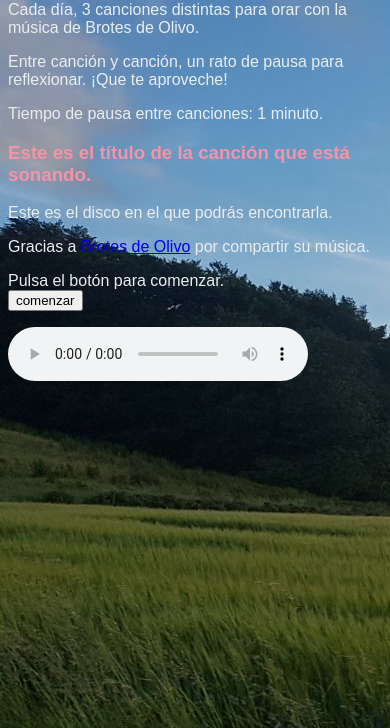
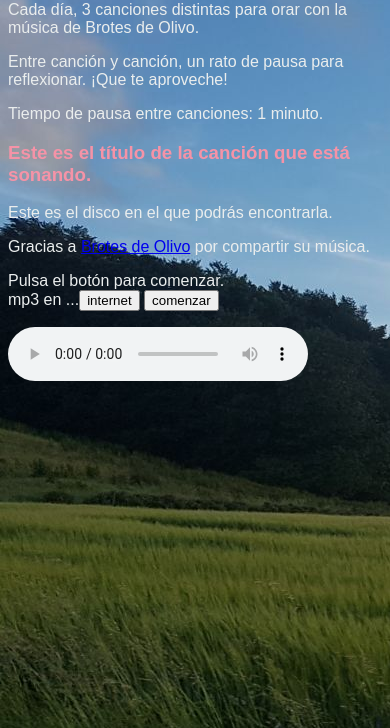
Before and after one commit to luisgentil/brotesJS, a plain HTML site: page www/index.html in a window 390 px wide. Shown: the part 116-844 px from the top of the page. Drawn offline with Linux system fonts and the light colour scheme; some packages are replaced by stand-ins of ours.

Commit message:
Añadiendo botón y estilos
Añade botón "internet /SD"
añade estilo de botones

```diff
--- a/www/index.html
+++ b/www/index.html
@@ -39,8 +39,9 @@
 <div id="avisos">Pulsa el botón para comenzar.</div>
 
 <div id="botonera">
-<button id="boton" onclick="comenzar()">comenzar</button>
-
+mp3 en ...<button id="file_source" class ="button" onclick = "elegir()">internet</button>
+<button id="boton" class="button" onclick="comenzar()">comenzar</button>
+</div>
 <p></p>
 
 <audio  id="sonido" width="" height="" controls preload="" autoplay>
@@ -49,6 +50,6 @@
         <source src="https://dl.dropbox.com/s/ypqmvs7fdzqqsc0/ambiente.mp3" type="audio/mpeg">
 </audio>
 <p></p>
-</div>
+
 
 </body>
```
